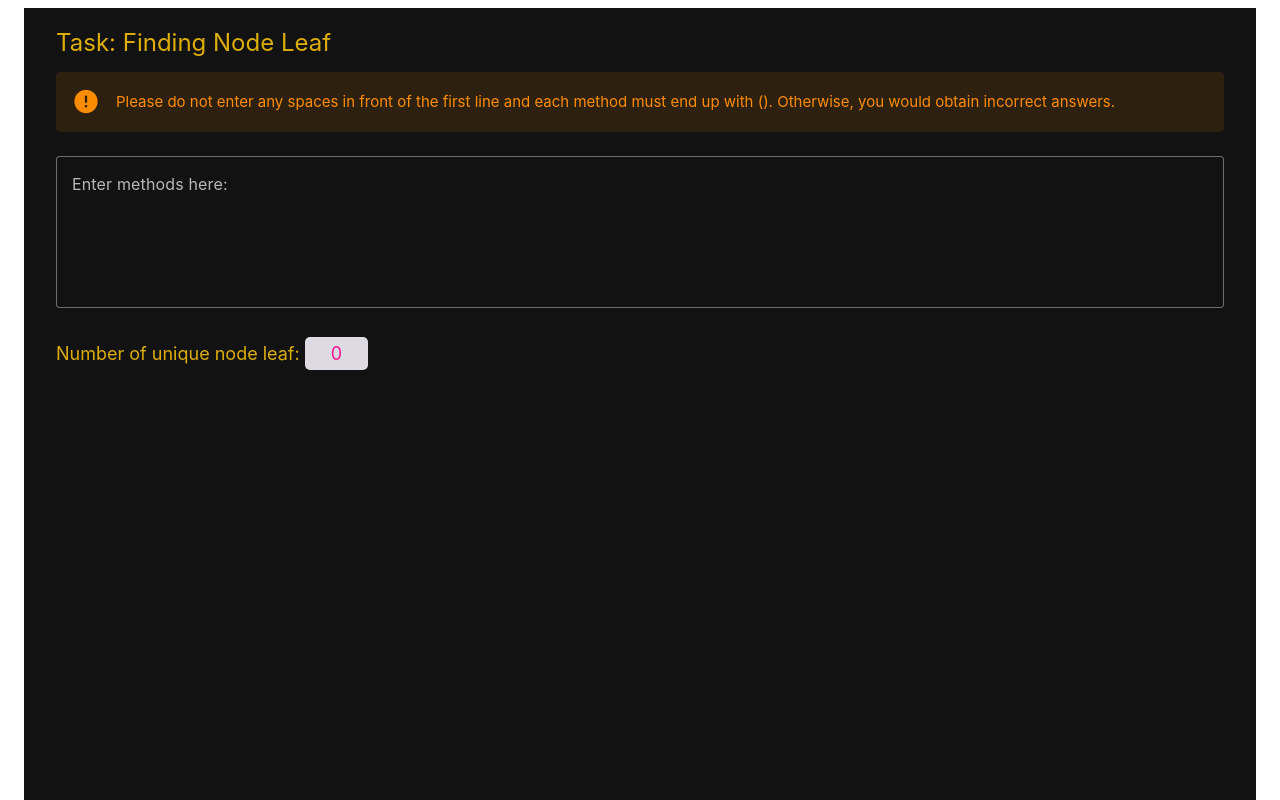
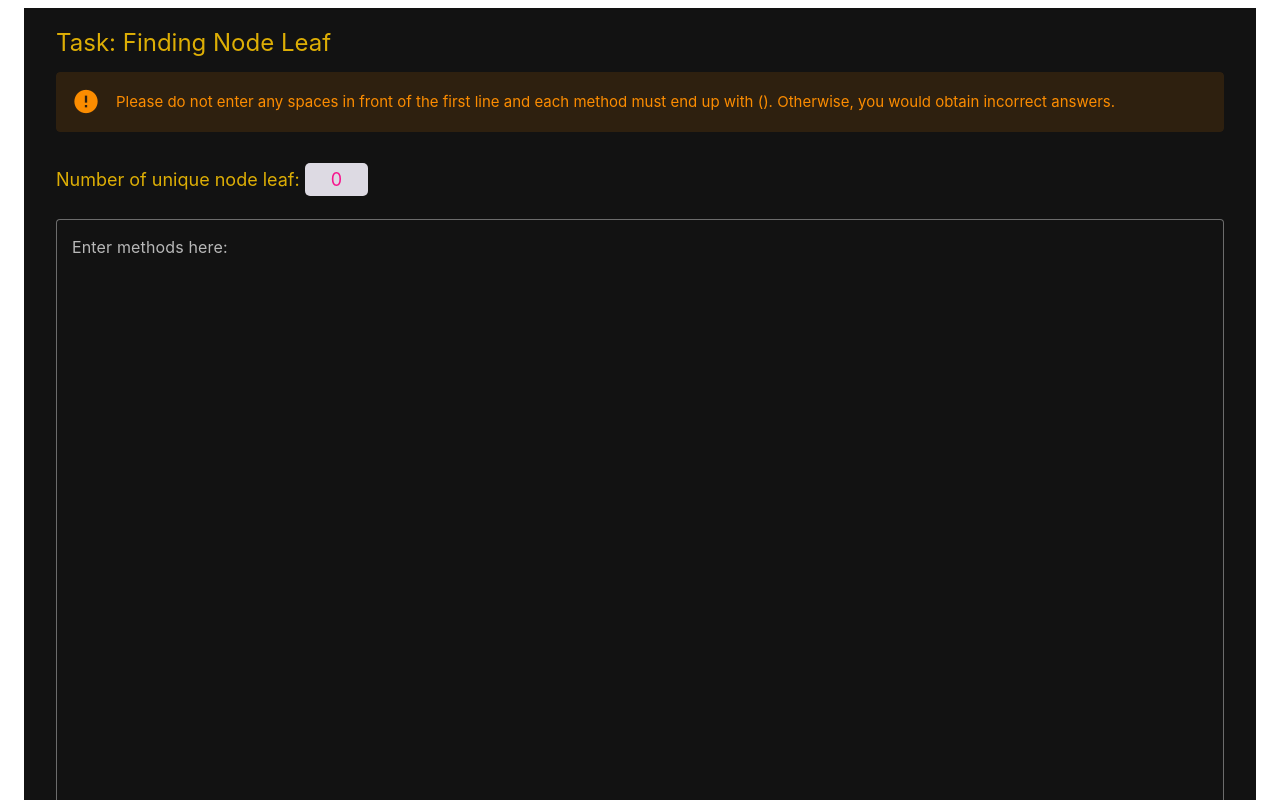
Before and after one commit to Yuzhiping00/finding-node-leaf, a Vue app: page / in a window 1280 px wide. Shown: the top 800 px of the page. Built offline with nearby package versions, Linux system fonts and the light colour scheme.

Commit message:
move the copy buttom and number of node above the textarea, so we can copy and paste stuff easier

```diff
--- a/src/assets/base.css
+++ b/src/assets/base.css
@@ -58,6 +58,10 @@
   font-weight: normal;
 }
 
+html{
+  overflow: hidden !important;
+}
+
 body {
   min-height: 100vh;
   color: var(--color-text);
--- a/src/components/FindNodes.vue
+++ b/src/components/FindNodes.vue
@@ -1,5 +1,5 @@
 <script setup>
-import { ref, watch } from "vue";
+import {ref, watch } from "vue";
 let methodText = ref(null);
 let highestCallerCount = ref(0);
 let leadingSpacesErrorMsg = ref(null);
@@ -102,6 +102,7 @@ async function copyNumberToClipboard() {
     console.error("Failed to copy test: ", err);
   }
 }
+
 </script>
 
 <template>
@@ -111,15 +112,8 @@ async function copyNumberToClipboard() {
     type="warning"
     variant="tonal"
   ></v-alert>
-  <br/>
-  <v-textarea
-    label="Enter methods here:"
-    auto-grow
-    variant="outlined"
-    v-model="methodText"
-    clearable
-    clear-icon="mdi-close-circle"
-  ></v-textarea>
+  <br />
+
   <div v-if="leadingSpacesErrorMsg" class="error-style">
     {{ leadingSpacesErrorMsg }}
   </div>
@@ -153,6 +147,16 @@ async function copyNumberToClipboard() {
       </v-tooltip>
     </div>
   </div>
+
+  <v-textarea
+    label="Enter methods here:"
+    rows="28"
+    columns="30"
+    variant="outlined"
+    v-model="methodText"
+    clearable
+    clear-icon="mdi-close-circle"
+  ></v-textarea>
 </template>
 
 <style scoped>
```
